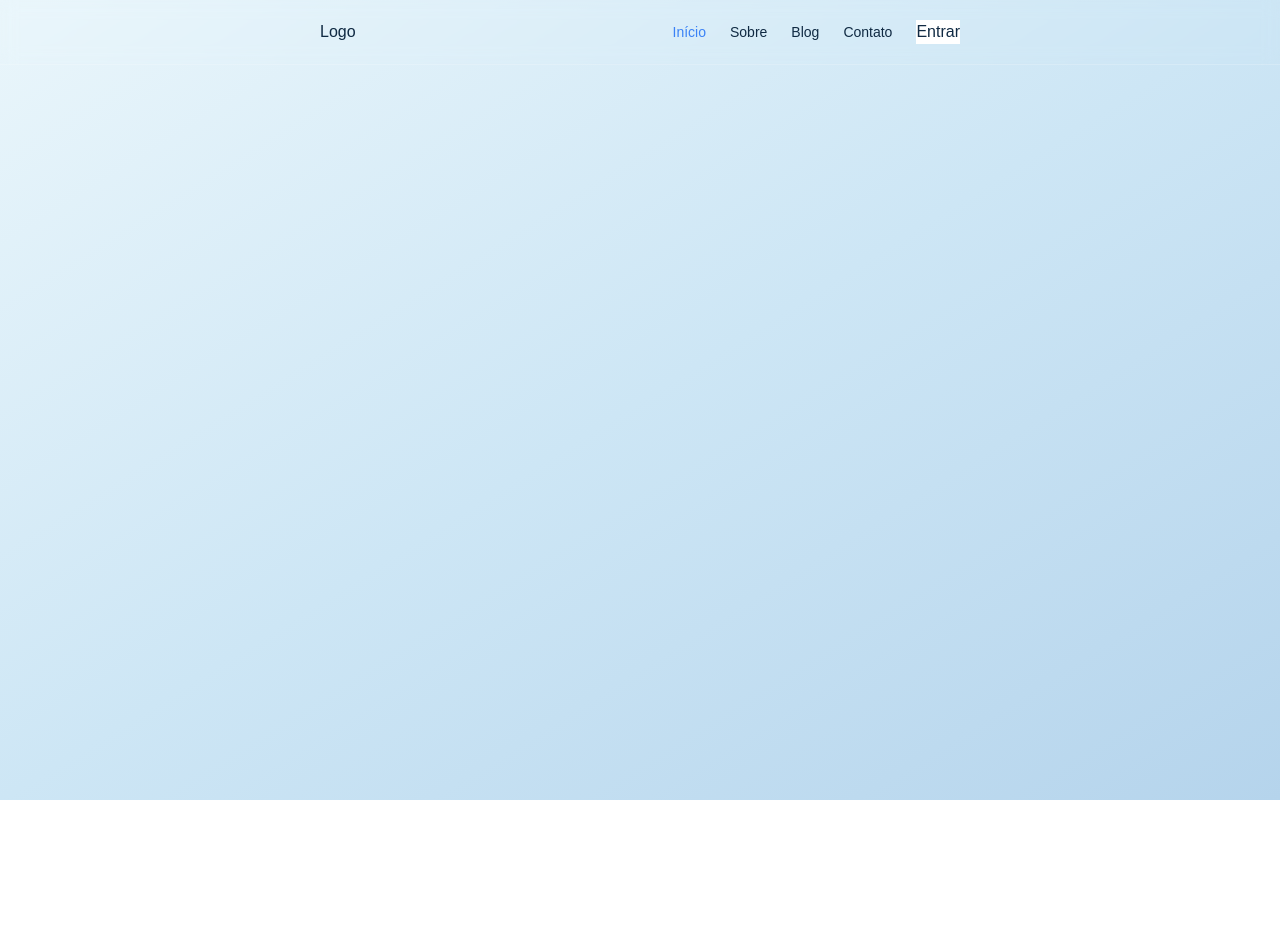
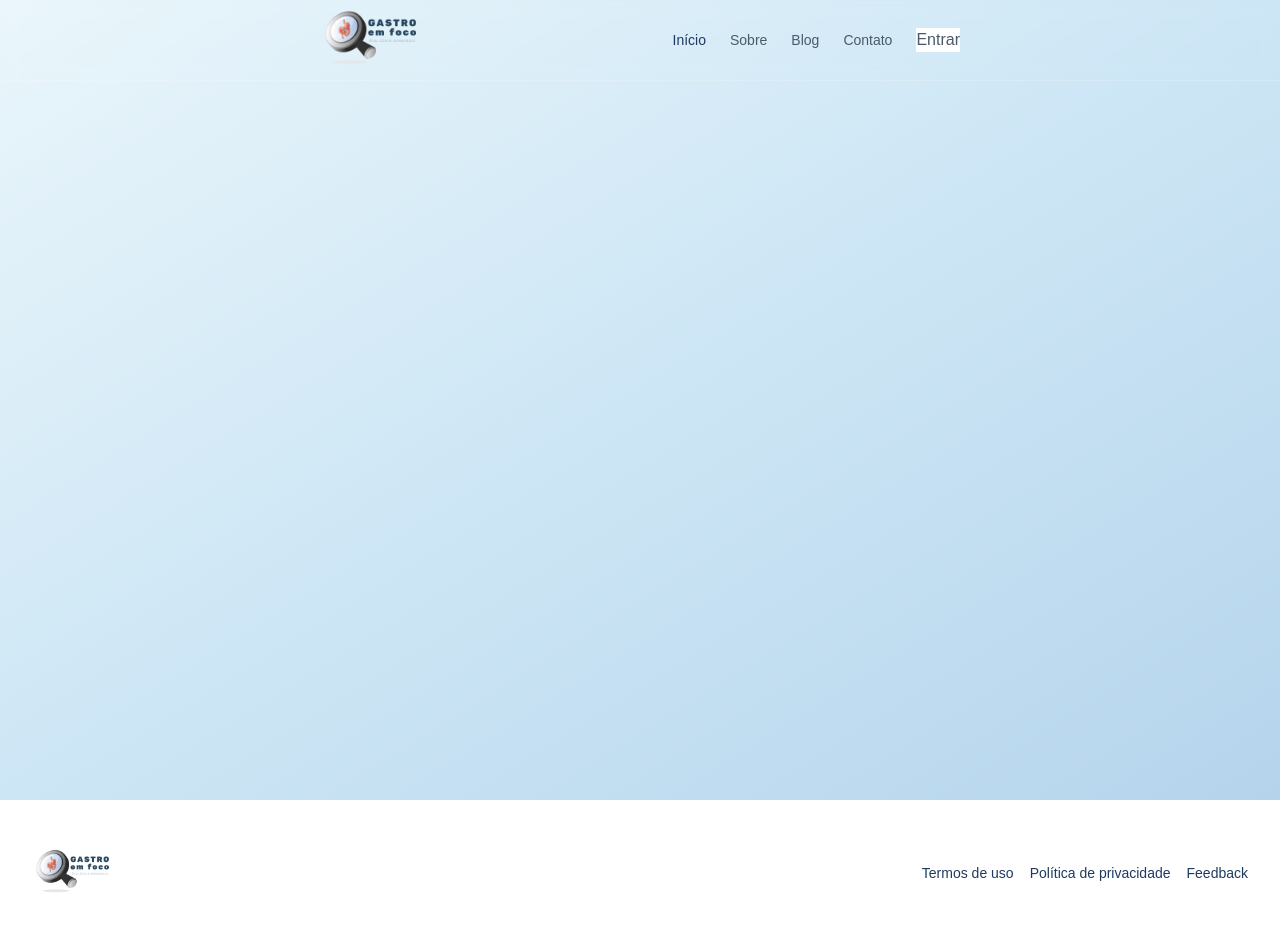
Before and after one commit to danielMonteiro84/gastro-em-foco, a Next.js app: page / in a window 1280 px wide. Shown: the top 930 px of the page. Before the commit the page ends 848 px from the top, so only its background shows below. Built offline with nearby package versions, Linux system fonts and the light colour scheme.

Commit message:
criando component `footer`

```diff
--- a/src/components/active-link/active-link.tsx
+++ b/src/components/active-link/active-link.tsx
@@ -16,7 +16,7 @@ export const ActiveLink = ({ children, href, ...rest }: ActiveLinkProps) => {
 		<Link
 			href={href}
 			className={`text-sm font-medium transition-colors hover:text-blue-500' ${
-				isCurrentPath ? "text-blue-500" : "text-muted-foreground"
+				isCurrentPath ? "text-prohealth-primaryDark" : "text-muted-foreground"
 			}`}
 		>
 			{children}
--- /dev/null
+++ b/src/components/footer/footer.tsx
@@ -0,0 +1,37 @@
+import Image from "next/image";
+import Link from "next/link";
+
+export function Footer() {
+	return (
+		<footer className="gap-8 border-t border-prohealth-white/20 ">
+			<div className="mx-auto max-w-7xl px-4 sm:px-6 lg:px-8">
+				<div className="flex  justify-between items-center md:flex-row gap-8 py-8">
+					<Image
+						src="/logo2.png"
+						alt="logo da aplicação"
+						width={80}
+						height={80}
+						className="object-contain"
+					/>
+					<nav className="flex flex-col md:flex-row items-center gap-4 text-sm text-prohealth-primaryDark">
+						<Link
+							href="/termos-de-uso"
+							className="hover:text-prohealth-primary"
+						>
+							Termos de uso
+						</Link>
+						<Link
+							href="/politica-de-privacidade"
+							className="hover:text-prohealth-primary"
+						>
+							Política de privacidade
+						</Link>
+						<Link href="/feedback" className="hover:text-prohealth-primary">
+							Feedback
+						</Link>
+					</nav>
+				</div>
+			</div>
+		</footer>
+	);
+}
--- a/src/components/header/header.tsx
+++ b/src/components/header/header.tsx
@@ -1,12 +1,20 @@
 import Link from "next/link";
 import { ActiveLink } from "../active-link/active-link";
+import Image from "next/image";
 
 export function Header() {
 	return (
 		<header className="fixed top-0 z-50 w-full border-b border-prohealth-white/20 backdrop-blur supports-[backdrop-filter]:bg-background/60">
 			<div className="mx-auto max-w-7xl px-4 sm:px-6 lg:px-80">
-				<div className="flex h-16 items-center justify-between">
-					<Link href="/">Logo</Link>
+				<div className="flex h-20 items-center justify-between">
+					<Link href="/">
+						<Image
+							src="/logo2.png"
+							alt="logo da aplicação"
+							width={100}
+							height={100}
+						/>
+					</Link>
 					<nav className="flex items-center gap-6">
 						<ActiveLink href="/">Início</ActiveLink>
 						<ActiveLink href="/sobre">Sobre</ActiveLink>
--- a/src/components/layout/layout.tsx
+++ b/src/components/layout/layout.tsx
@@ -1,3 +1,4 @@
+import { Footer } from "../footer/footer";
 import { Header } from "../header/header";
 
 type LayoutProps = {
@@ -8,7 +9,8 @@ export function Layout({ children }: LayoutProps) {
 	return (
 		<div className="relative flex min-h-screen flex-col dark">
 			<Header />
-			<main className="flex-1 flex-col mb-12">{children}</main>
+			<main className="flex-1 flex-col">{children}</main>
+			<Footer />
 		</div>
 	);
 }
--- a/src/styles/globals.css
+++ b/src/styles/globals.css
@@ -3,5 +3,5 @@
 @tailwind utilities;
 
 body {
-	@apply font-sans text-dark;
+	@apply font-sans text-prohealth-grayDark;
 }
--- a/tailwind.config.ts
+++ b/tailwind.config.ts
@@ -19,11 +19,11 @@ module.exports = {
 					gray: "#7A8C9A",
 					grayDark: "#4A5A6A",
 				},
-				dark: "#102A43", // aqui o text-dark que causou o erro
+				dark: "#102A43",
 			},
 		},
 		fontFamily: {
-			sans: ["Poppins", "sans-serif"], // ou 'Montserrat', 'Inter'
+			sans: ["Poppins", "sans-serif"],
 		},
 		backgroundImage: {
 			"prohealth-gradient":
```
